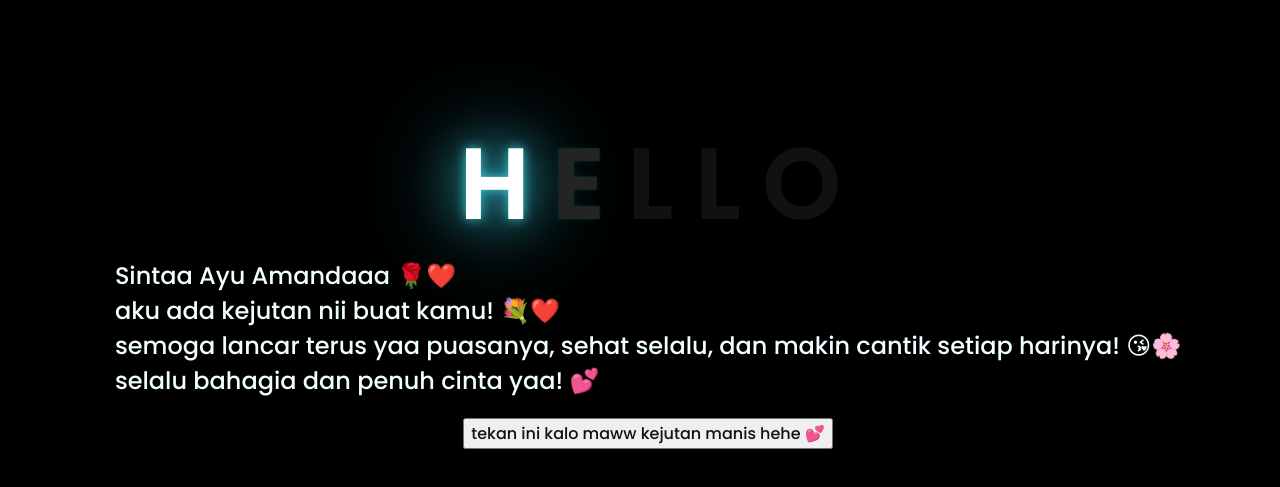
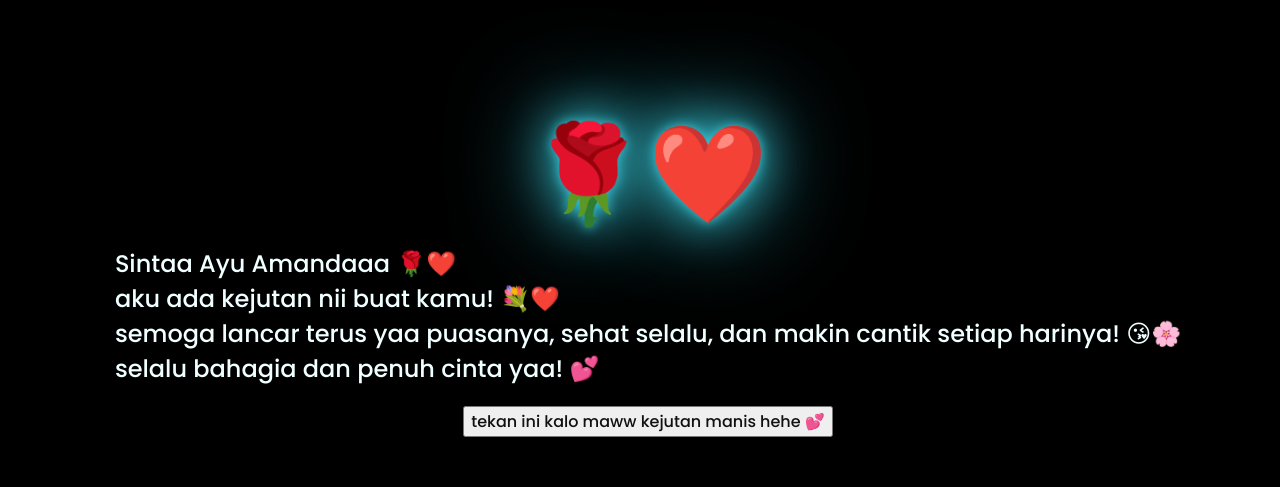
Before and after one commit to muhamadsafa/sintaayucantikhehe, a plain HTML site: page index.html in a window 1280 px wide. Shown: the part 127-614 px from the top of the page. Drawn offline with Linux system fonts and the light colour scheme.

Commit message:
Update index.html

```diff
--- a/index.html
+++ b/index.html
@@ -11,11 +11,7 @@
 <body>
     <div class="greetings">
         <!-- silahkan menambah kata sesuai keinginan dengan <span>text...</span> -->
-        <span>H</span>
-        <span>E</span>
-        <span>L</span>
-        <span>L</span>
-        <span>O</span>
+        <span>🌹❤️</span>
     </div>
     <div class="description">
         <span>
@@ -31,5 +27,9 @@
         </button>
     </div>
 
+    <!-- Menambahkan pemutaran musik dari YouTube tanpa video -->
+    <div class="audio-container">
+        <iframe width="0" height="0" src="https://www.youtube.com/embed/rH3eGYXY1DI?autoplay=1&mute=0" frameborder="0" allow="autoplay; encrypted-media" allowfullscreen></iframe>
+    </div>
 </body>
 </html>
```
